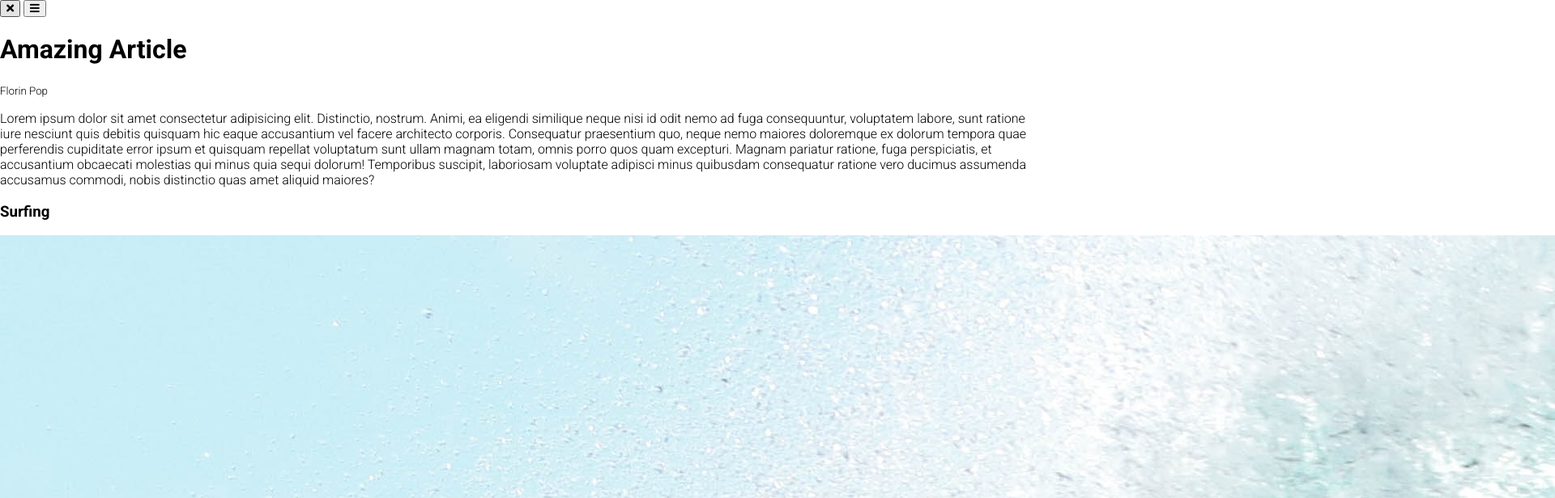
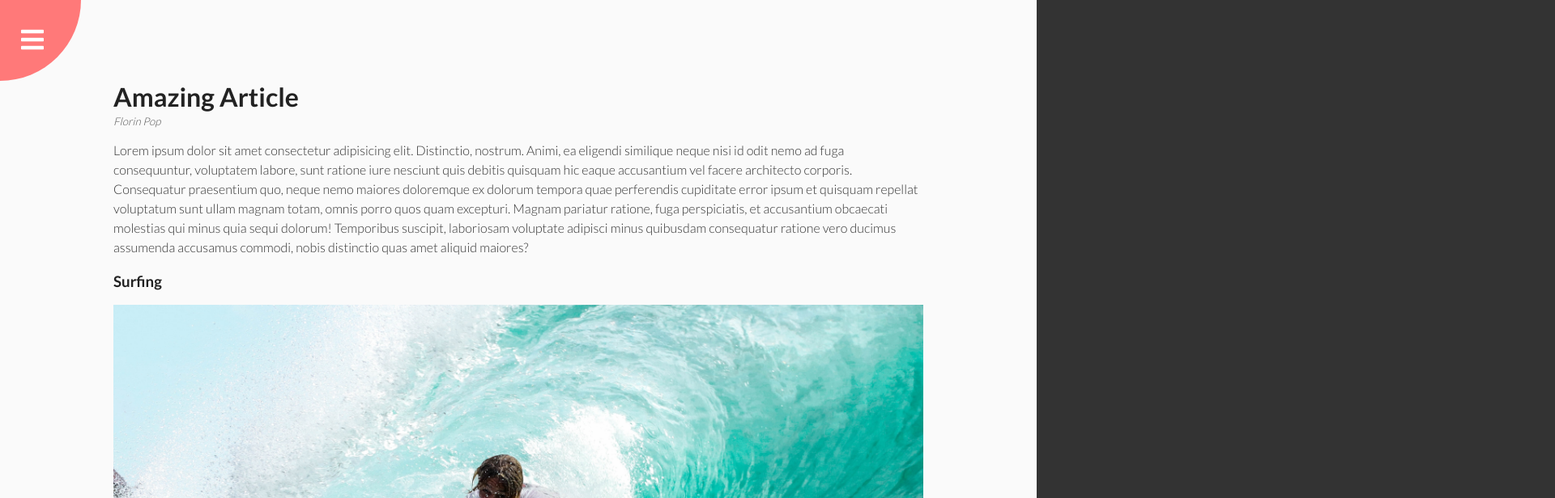
Before and after one commit to LaurentLabine/udemy_50projectsin50days, a plain HTML site: page day_3/index.html in a window 1280 px wide. Shown: the top 616 px of the page at 81% size, 1920 px wide, since content can reach past the window. Drawn offline with Linux system fonts and the light colour scheme.

Commit message:
Finalized styling

```diff
--- a/day_3/script.js
+++ b/day_3/script.js
@@ -0,0 +1,7 @@
+const open = document.getElementById('open')
+const close = document.getElementById('close')
+const container = document.querySelector('.container')
+
+open.addEventListener('click', () => container.classList.add('show-nav'))
+
+close.addEventListener('click', () => container.classList.remove('show-nav'))
--- a/day_3/style.css
+++ b/day_3/style.css
@@ -1,16 +1,134 @@
-@import url("https://fonts.googleapis.com/css2?family=Roboto:wght@300;700&display=swap");
+@import url("https://fonts.googleapis.com/css2?family=Lato:wght@300;700&display=swap");
 
 * {
     box-sizing: border-box;
 }
 
 body {
-    font-family: 'Roboto', 'sans-serif';
+    background-color: #333;
+    color: #222;
+    font-family: 'Lato', 'sans-serif';
     overflow-x: hidden;
     margin: 0;
 }
 
-.container image {
-    width:100%;
-    repeat:no-repeat;
+.container {
+    background-color: #fafafa;
+    transform-origin: top left;
+    transition: transform 0.5s linear;
+    width: 100vw;
+    min-height: 100vh;
+    padding: 50px;
 }
+
+.container.show-nav {
+    transform: rotate(-20deg);
+}
+
+.circle-container {
+    position: fixed;
+    top: -100px;
+    left: -100px;
+}
+
+.circle {
+    background-color: #ff7979;
+    height: 200px;
+    width: 200px;
+    border-radius: 50%;
+    position: relative;
+    transition: transform 0.5s linear;
+}
+
+.container.show-nav .circle {
+    transform: rotate(-70deg)
+}
+
+.circle button {
+    cursor: pointer;
+    position: absolute;
+    top: 50%;
+    left: 50%;
+    height: 100px;
+    background: transparent;
+    border: 0;
+    font-size: 2rem;
+    color: white;
+}
+
+.circle button:focus {
+    outline: none;
+}
+
+.circle button#open {
+    left: 60%;
+}
+
+.circle button#close {
+    top: 60%;
+    transform: rotate(90deg);
+    transform-origin: top left;
+}
+
+.container.show-nav + nav li {
+    transform: translateX(0);
+    transition-delay: 0.3s;
+}
+
+nav {
+    position: fixed;
+    bottom: 40px;
+    left:0;
+    z-index: 100;
+}
+
+nav ul {
+    list-style-type: none;
+    padding-left: 30px;
+}
+
+nav ul li {
+    text-transform: uppercase;
+    color: #fff;
+    margin: 40px 0;
+    transform: translateX(-100%);
+    transition: transform 0.4s ease-in;
+}
+
+nav ul li i {
+    font-size: 2rem;
+    margin-right: 1rem;
+}
+
+nav ul li + li {
+    margin-left: 1rem;
+    transform: translateX(-150%)
+}
+
+nav ul li + li + li {
+    margin-left: 2rem;
+    transform: translateX(-200%)
+}
+
+.content img {
+    max-width:100%;
+}
+
+.content {
+    max-width: 1000px;
+    margin: 50px auto;
+}
+
+.content h1 {
+    margin: 0;
+}
+
+.content small {
+    color: #555;
+    font-style: italic;
+}
+
+.content p {
+    color: #333;
+    line-height: 1.5;
+}
```
